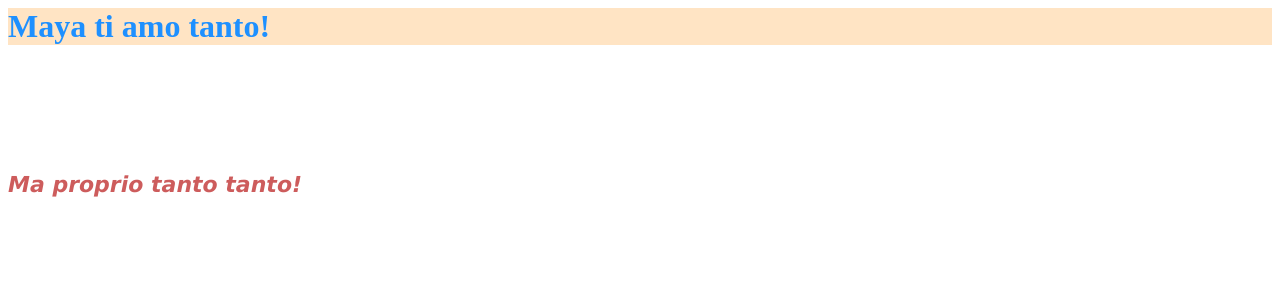
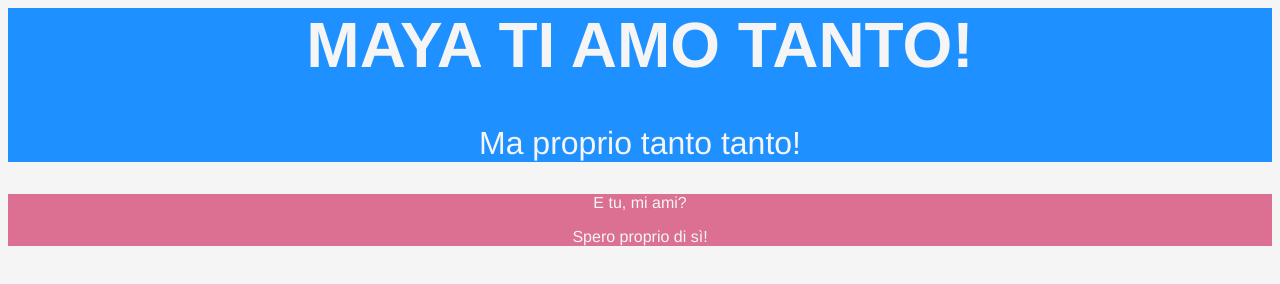
Before and after one commit to amordechai/amordechai.github.io, a plain HTML site: page index.html in a window 1280 px wide. Drawn offline with Linux system fonts and the light colour scheme.

Commit message:
cambiato stile. tolte animazioni

```diff
--- a/index.html
+++ b/index.html
@@ -6,12 +6,15 @@
 	</head>
 	<body>
 
-		<h1 class="animated infinite rollOut">Maya ti amo tanto!</h1>
-		<h1 class="animated infinite rollIn">Maya ti amo tanto!</h1>
+        <div id="in-alto">
+            <h1>Maya ti amo tanto!</h1>
+            <p>Ma proprio tanto tanto!</p>
+        </div>
 
-        <p class="animated infinite rollIn">Ma proprio tanto tanto!</p>
-	   <p class="animated infinite rollOut">Ma proprio tanto tanto!</p>
-
+        <div id="in-basso">
+            <p>E tu, mi ami?</p>
+            <p>Spero proprio di sì!</p>
+        </div>
 
     </body>
 </html>
--- a/style.css
+++ b/style.css
@@ -1,13 +1,27 @@
 
-p {
-    font-size: 22px;
-    font-family: Verdana;
-    font-weight: 900;
-    font-style: italic;
-    color: indianred;
+body {
+    background-color: whitesmoke;
+    font-family: "Helvetica Neue";
+    color: whitesmoke;
+    text-align: center;
+
+
+}
+
+#in-alto {
+    font-size: 200%;
+    background-color: dodgerblue;
+    color: whitesmoke;
 }
 
 h1 {
-    background-color: bisque;
-    color: dodgerblue;
+    text-transform: uppercase;
 }
+
+
+
+
+#in-basso {
+    background-color: palevioletred;
+
+}
```
